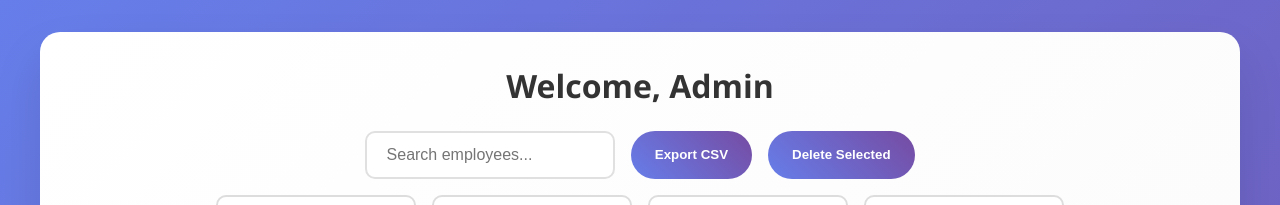
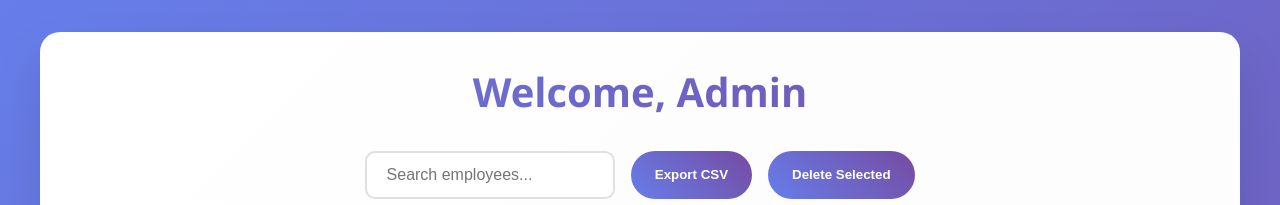
Before and after one commit to Devaprakash47/Employee-Management-System-Using-MERN-Stack, a React (Vite) app in the folder FrontEnd/: page /admin-dashboard in a window 1280 px wide. Shown: the top 205 px of the page. Built offline with nearby package versions, Linux system fonts and the light colour scheme; no server answers.

Commit message:
Initial Commmit

```diff
--- a/FrontEnd/src/Admin/AdminDashboard.css
+++ b/FrontEnd/src/Admin/AdminDashboard.css
@@ -198,3 +198,13 @@
     padding: 1rem;
   }
 }
+.admin-dashboard h2 {
+  font-size: 2.5rem;
+  font-weight: 800;
+  text-align: center;
+  margin-bottom: 2rem;
+  background: linear-gradient(90deg, #667eea, #764ba2);
+  -webkit-background-clip: text;
+  -webkit-text-fill-color: transparent;
+  animation: fadeIn 1s ease-in;
+}
```
